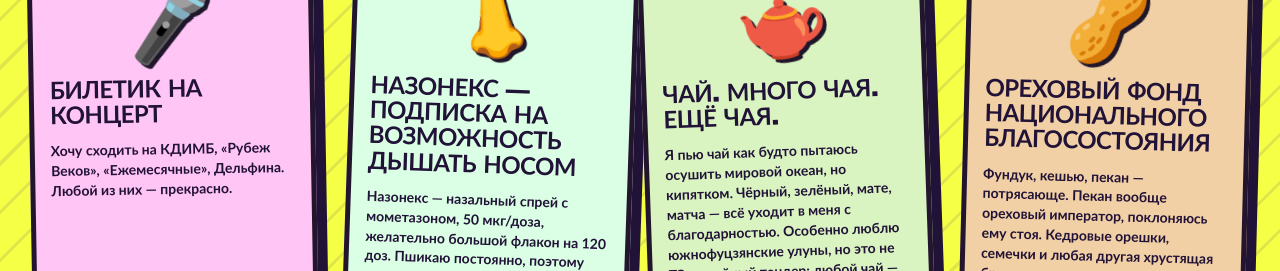
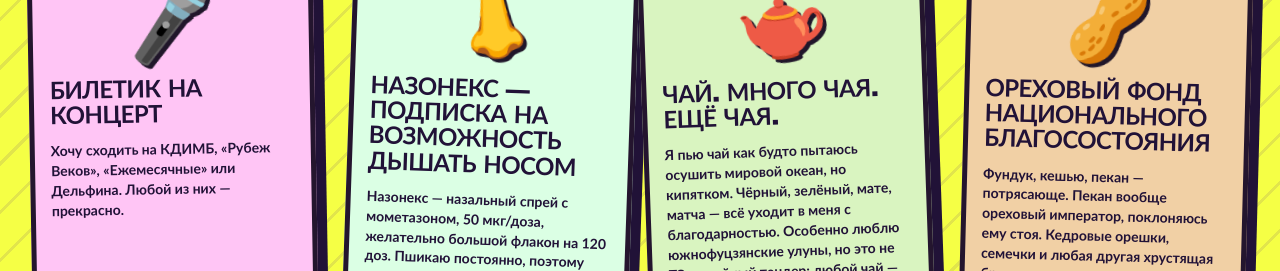
Before and after one commit to raphickie/wishlist, a React (Vite) app: page / in a window 1280 px wide. Shown: the part 3300-3571 px from the top of the page. Built offline with nearby package versions, Linux system fonts and the light colour scheme; no server answers; the database is empty.

Commit message:
copy: polish concert artist list

```diff
--- a/src/gifts.ts
+++ b/src/gifts.ts
@@ -147,7 +147,7 @@
     emoji: '🎤',
     budget: 'По стоимости билета',
     category: 'музыка',
-    description: 'Хочу сходить на КДИМБ, «Рубеж Веков», «Ежемесячные», Дельфина. Любой из них — прекрасно.',
+    description: 'Хочу сходить на КДИМБ, «Рубеж Веков», «Ежемесячные» или Дельфина. Любой из них — прекрасно.',
   },
   {
     id: 'nasonex-mometasone-spray',
```
